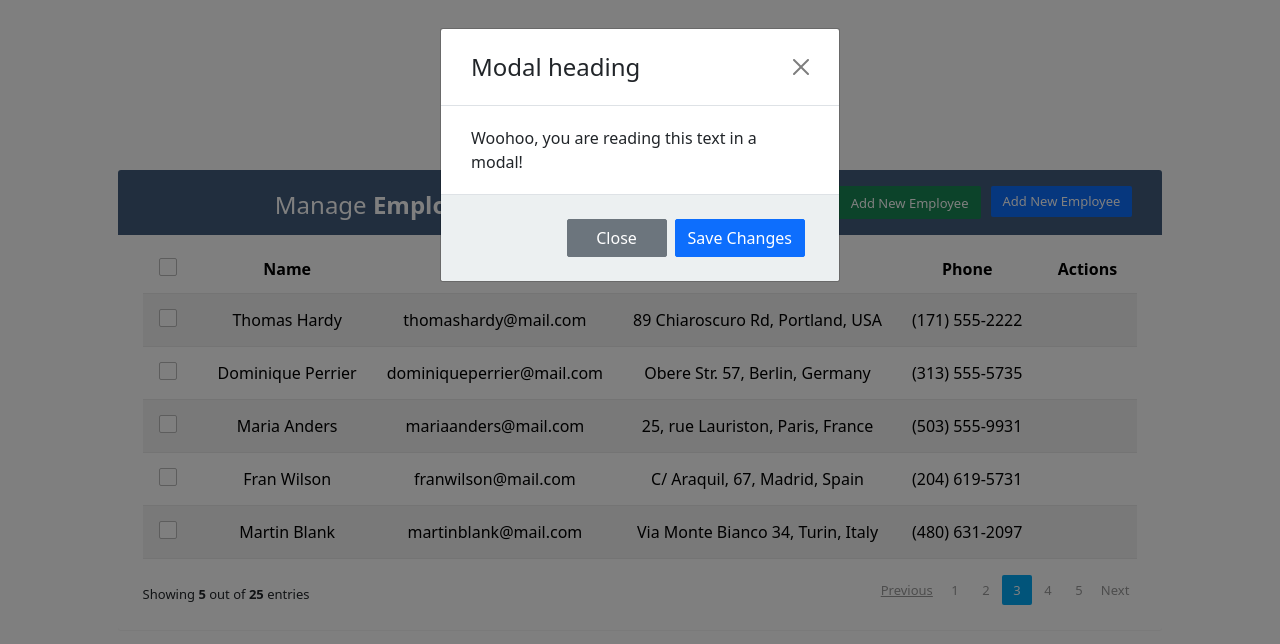
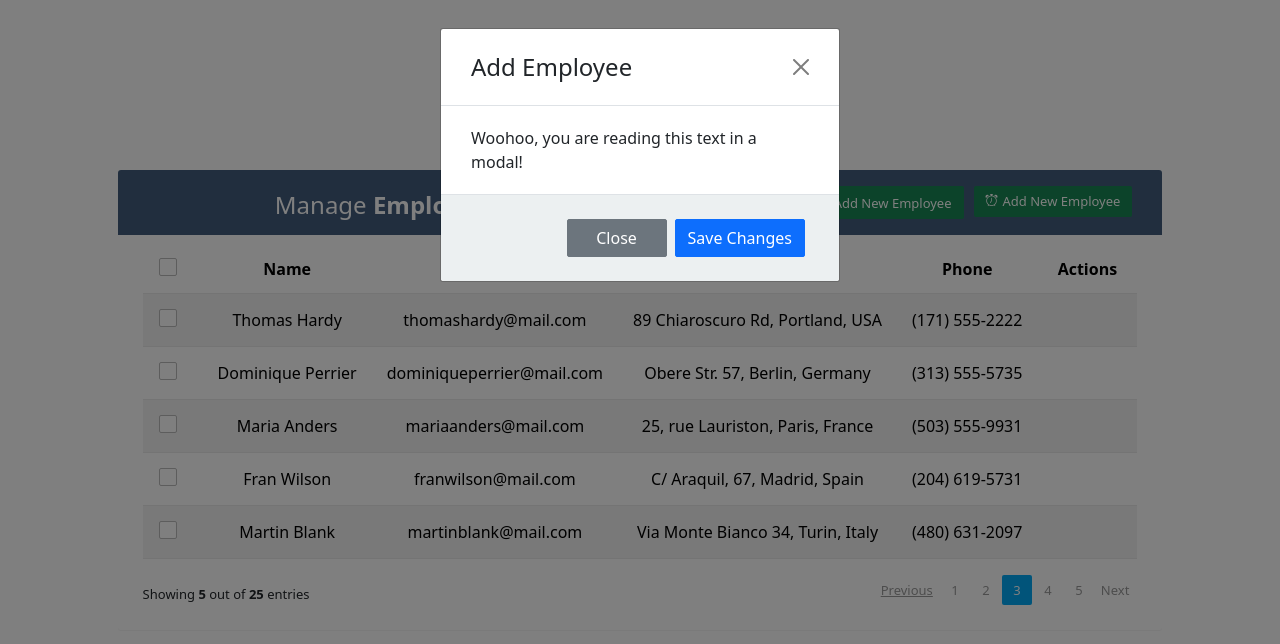
Before and after one commit to bravotanmoy/user-crud-app, a React (Vite) app: page / in a window 1280 px wide. Both pictures are taken after a click on the button "Add New Employee". Shown: the top 644 px of the page. Built offline with nearby package versions, Linux system fonts and the light colour scheme.

Commit message:
add icon added

```diff
--- a/package.json
+++ b/package.json
@@ -11,8 +11,10 @@
   },
   "dependencies": {
     "bootstrap": "^5.3.3",
+    "bootstrap-icons": "^1.11.3",
     "react": "^18.3.1",
     "react-bootstrap": "^2.10.7",
+    "react-bootstrap-icons": "^1.11.5",
     "react-dom": "^18.3.1"
   },
   "devDependencies": {
--- a/src/App.jsx
+++ b/src/App.jsx
@@ -3,10 +3,18 @@ import Button from 'react-bootstrap/Button';
 import Form from 'react-bootstrap/Form';
 import Modal from 'react-bootstrap/Modal';
 import MyModal from "./components/MyModal";
-import 'bootstrap/dist/css/bootstrap.min.css';
+
 import './App.css'
 
 function App() {
+
+let addUserBtnConfig = {
+    label: 'Add New Employee',
+    variant: 'success',
+    dataToggle: 'modal',
+    heading: 'Add Employee',
+    materialIcons: `<i className="material-icons">&#xE147;</i>`
+}
 
   return (
     <>
@@ -19,7 +27,7 @@ function App() {
 						<h2>Manage <b>Employees</b></h2>
 					</div>
 					<div className="col-sm-6">
-                        <MyModal label="Add New Employee" />
+                        <MyModal config = {addUserBtnConfig}/>
 						<a href="#addEmployeeModal" className="btn btn-success" data-toggle="modal"><i className="material-icons">&#xE147;</i> <span>Add New Employee</span></a>
 						<a href="#deleteEmployeeModal" className="btn btn-danger" data-toggle="modal"><i className="material-icons">&#xE15C;</i> <span>Delete</span></a>
 					</div>
--- a/src/components/MyModal.jsx
+++ b/src/components/MyModal.jsx
@@ -1,6 +1,8 @@
 import { useState } from 'react';
 import Button from 'react-bootstrap/Button';
 import Modal from 'react-bootstrap/Modal';
+import 'bootstrap-icons/font/bootstrap-icons.css';
+import 'bootstrap/dist/css/bootstrap.min.css';
 
 
 function MyModal(props) {
@@ -9,17 +11,17 @@ function MyModal(props) {
   const handleClose = () => setShow(false);
   const handleShow = () => setShow(true);
 
-  console.log(23408);
 
   return (
     <>
-      <Button variant="primary" onClick={handleShow}>
-        {props.label}
+      <Button variant={props.config.variant} onClick={handleShow}>
+      <i className="bi bi-alarm" style={{ fontSize: "12px", color: "#fff" }}></i>
+        {props.config.label}
       </Button>
 
       <Modal show={show} onHide={handleClose}>
         <Modal.Header closeButton>
-          <Modal.Title>Modal heading</Modal.Title>
+          <Modal.Title> {props.config.heading} </Modal.Title>
         </Modal.Header>
         <Modal.Body>Woohoo, you are reading this text in a modal!</Modal.Body>
         <Modal.Footer>
```
Also changed, not shown: 1 other file (tests, documents, lock files or other folders).
